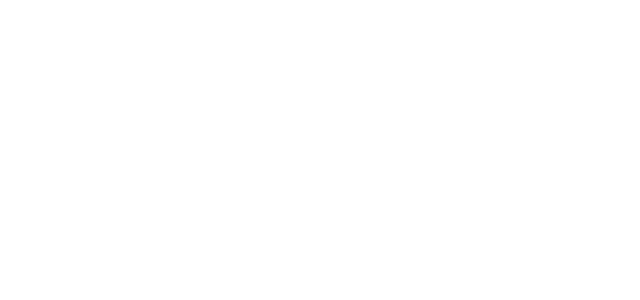
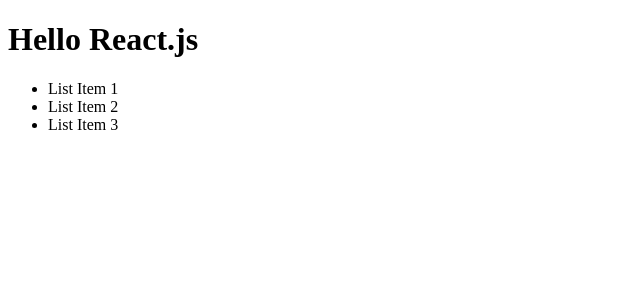
Before and after one commit to KDaniyil/React-shop-project, a React (Create React App) app: page / in a window 1280 px wide. Shown: the top 300 px of the page, without its empty margins (0-640 px from the left). Built offline with nearby package versions, Linux system fonts and the light colour scheme.

Commit message:
create ellements with JSX

```diff
--- a/src/index.tsx
+++ b/src/index.tsx
@@ -1,5 +1,33 @@
 import React from 'react'
 import ReactDOM from 'react-dom/client'
 
+// const h1 = React.createElement('h1', { id: 'title' }, 'Hello React')
+
+// const list = React.createElement(
+//     'ul',
+//     null,
+//     React.createElement('li', null, 'list Item 1'),
+//     React.createElement('li', null, 'list Item 2'),
+//     React.createElement('li', null, 'list Item 3')
+// )
+//! Creation of React Elements
+
+//? Create Elements with JSX
+const h1 = <h1 id="title">Hello React.js</h1>
+
+const list = (
+    <ul>
+        <li>List Item 1</li>
+        <li>List Item 2</li>
+        <li>List Item 3</li>
+    </ul>
+)
+
+const content = (
+    <div>
+        {h1}
+        {list}
+    </div>
+)
 const root = ReactDOM.createRoot(document.getElementById('root') as HTMLElement)
-root.render(<React.StrictMode></React.StrictMode>)
+root.render(<React.StrictMode>{content}</React.StrictMode>)
```
